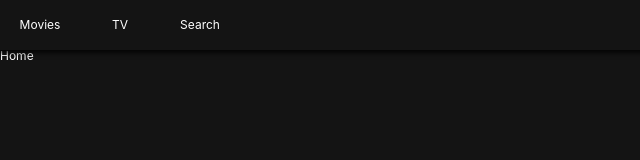
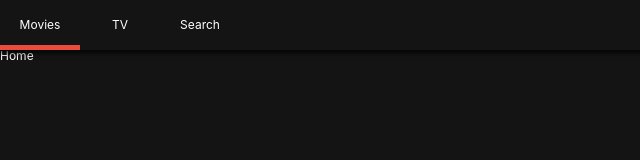
Before and after one commit to likeanewstar/nomflix, a React (Create React App) app: page / in a window 1280 px wide. Shown: the top 160 px of the page, without its empty margins (0-640 px from the left). Built offline with nearby package versions, Linux system fonts and the light colour scheme.

Commit message:
Location aware header

```diff
--- a/src/Components/Header.js
+++ b/src/Components/Header.js
@@ -1,5 +1,5 @@
 import React from 'react';
-import { Link } from "react-router-dom";
+import { Link, withRouter } from "react-router-dom";
 import styled from 'styled-components';
 
 const Header = styled.header`
@@ -24,6 +24,7 @@ const Item = styled.li`
     width: 80px;
     height: 50px;
     text-align: center;
+    border-bottom:5px solid ${[props => props.current ? "#e74c3c" : "transparent"]};
 `;
 
 const SLink = styled(Link)`
@@ -33,12 +34,12 @@ const SLink = styled(Link)`
     justify-content: center;
 `;
 
-export default () => (
+export default withRouter(({location: { pathname }}) => (
     <Header>
         <List>
-            <Item><SLink to="/">Movies</SLink></Item>
-            <Item><SLink to="/tv">TV</SLink></Item>
-            <Item><SLink to="/search">Search</SLink></Item>
+            <Item current={pathname === "/"}><SLink to="/">Movies</SLink></Item>
+            <Item current={pathname === "/tv"}><SLink to="/tv">TV</SLink></Item>
+            <Item current={pathname === "/search"}><SLink to="/search">Search</SLink></Item>
         </List>
     </Header>
-);
+));
```
